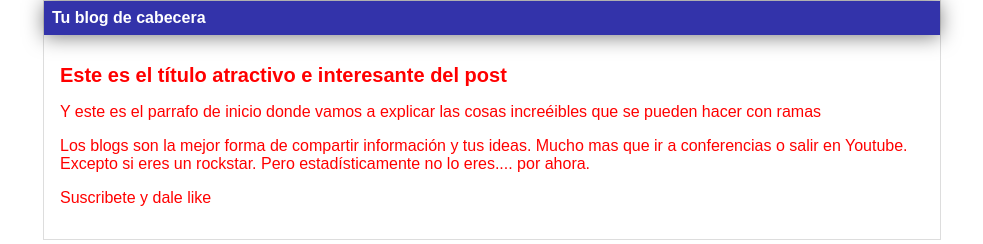
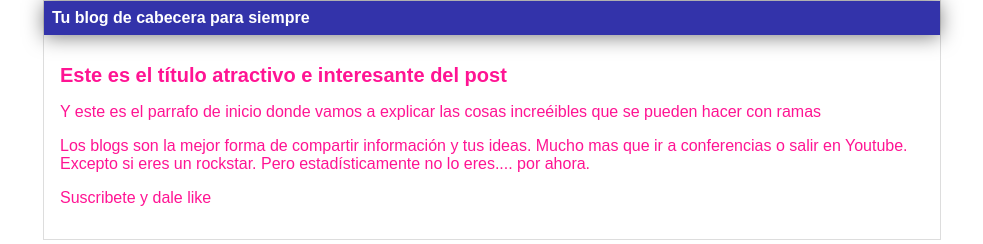
Before and after one commit to janibaldf/Proyecto01, a plain HTML site: page index.html in a window 1280 px wide. Shown: the whole page, without its empty margins (148-1131 px from the left). Drawn offline with Linux system fonts and the light colour scheme.

Commit message:
cambios en cabecera

```diff
--- a/css/estilos.css
+++ b/css/estilos.css
@@ -1,6 +1,6 @@
 body
 {
-    color:red;
+    color:deeppink;
     text-align: center;
     font-family: Arial;
     font-size: 16px;
--- a/index.html
+++ b/index.html
@@ -6,7 +6,7 @@
     <body>
         <div id="container">
             <div id="cabecera">
-              Tu blog de cabecera
+              Tu blog de cabecera para siempre
             </div>
             <div id="post">
                 <h1>Este es el título atractivo e interesante del post</h1>
```
